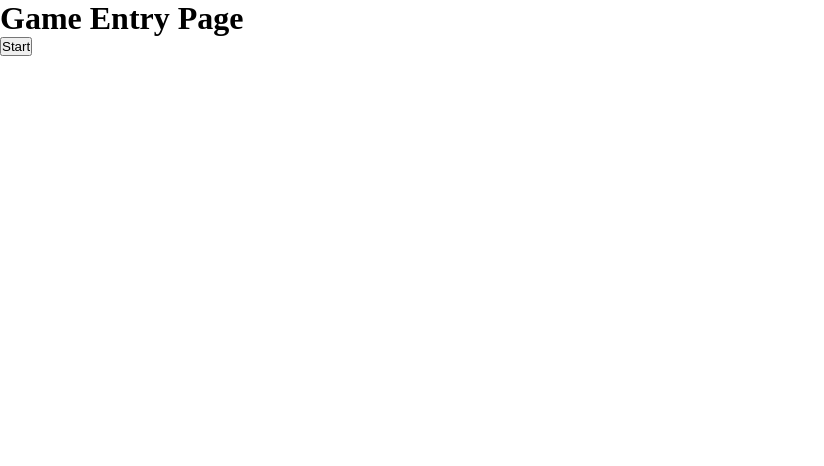
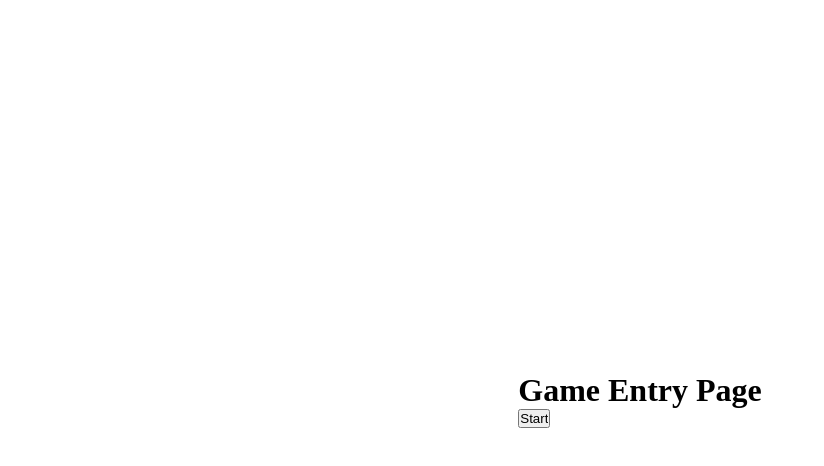
Before and after one commit to KimInteger/projectMoveGame, a React app: page / in a window 1280 px wide. Shown: the top 466 px of the page, without its empty margins (0-824 px from the left). Built offline with nearby package versions, Linux system fonts and the light colour scheme.

Commit message:
style | global.css basicMap.css
기존 파일에서 스타일 가져오기

```diff
--- a/src/style/global.css
+++ b/src/style/global.css
@@ -4,3 +4,11 @@
   box-sizing: border-box;
   overflow: hidden;
 }
+
+#root {
+  width: 100vw;
+  height: 100vh;
+  display: flex;
+  align-items: center;
+  justify-content: center;
+}
```
Also changed, not shown: src/style/basicMap.css (added, +21 -0 lines).
